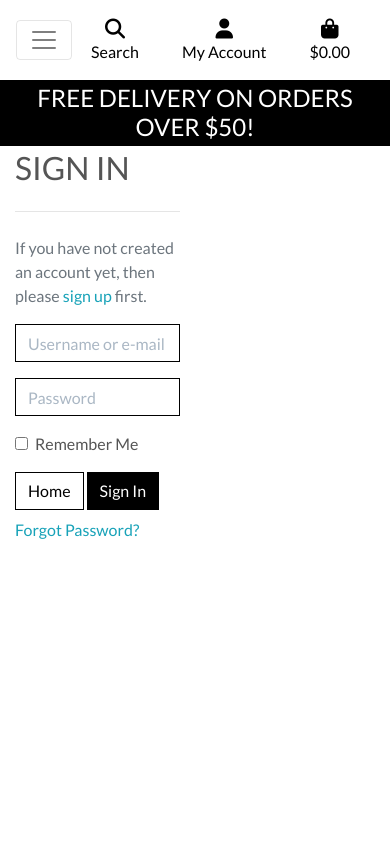
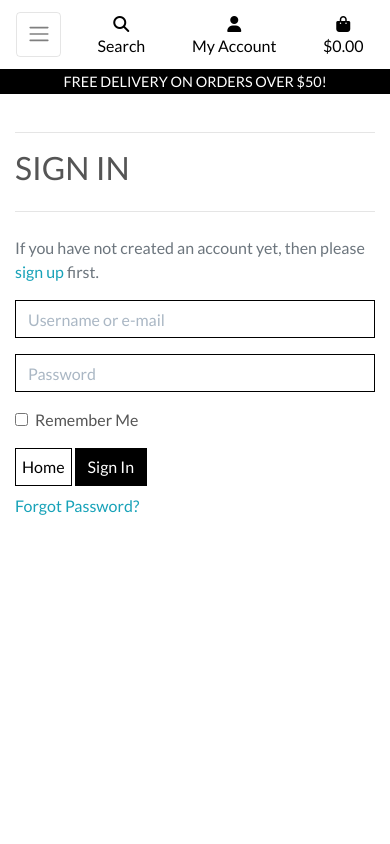
Before and after one commit to Darioc18/boutique_ado_v1, a Django app: a page that uses templates/includes/main-nav.html in a window 390 px wide. Run offline with Django 4.2, Linux system fonts and the light colour scheme; some libraries are stand-ins or nearby versions.

Commit message:
062 base.css and login/reg refactor

```diff
--- a/boutique_ado/settings.py
+++ b/boutique_ado/settings.py
@@ -31,7 +31,7 @@
 DEBUG = True
 
 
-ALLOWED_HOSTS = ['ci-pp5-boutique-ado-6393678e3bac.herokuapp.com', 'localhost']
+ALLOWED_HOSTS = ['ci-pp5-boutique-ado-6393678e3bac.herokuapp.com', 'localhost', '127.0.0.1']
 
 
 # Application definition
--- a/static/css/base.css
+++ b/static/css/base.css
@@ -293,4 +293,41 @@
     body {
         height: calc(100vh - 116px);
     }
+
+    .display-4.logo-font.text-black {
+        font-size: 2rem;
+    }
+
+    .nav-link {
+        padding: 0.15rem;
+    }
+
+    .nav-link i.fa-lg {
+        font-size: 1rem;
+    }
+
+    .navbar-toggler {
+        padding: .6rem .6rem;
+        font-size: 1rem;
+    }
+
+    #delivery-banner h4 {
+        font-size: .9rem;
+    }
+
+    .btn.btn-outline-black.rounded-0,
+    .btn.btn-black.rounded-0 {
+        padding: .375rem .375rem;
+    }
+
+    .btn.btn-outline-black.rounded-0.btn-lg,
+    .btn.btn-black.rounded-0.btn-lg {
+        padding: .375rem .375rem;
+        font-size: .75rem;
+    }
+
+    .increment-qty,
+    .decrement-qty {
+        padding: .25rem .5rem !important;
+    }
 }
--- a/templates/allauth/account/base.html
+++ b/templates/allauth/account/base.html
@@ -4,7 +4,7 @@
     <div class="container header-container">
         <div class="overlay"></div>
         <div class="row">
-            <div class="col-6">
+            <div class="col-12 col-md-6">
                 <div class="allauth-form-inner-content">
                     {% block inner_content %}
                     {% endblock %}
--- a/templates/includes/main-nav.html
+++ b/templates/includes/main-nav.html
@@ -1,5 +1,10 @@
 <div class="collapse navbar-collapse" id="main-nav">
     <ul class="navbar-nav w-auto mx-auto">
+        <li class="nav-item d-block d-md-none">
+            <a class="logo-font font-weight-bold nav-link text-black mr-5" href="{% url 'home' %}" id="home-link">
+                Home
+            </a>
+        </li>
         <li class="nav-item dropdown">
             <a class="logo-font font-weight-bold nav-link text-black mr-5" href="#" id="all-products-link" data-toggle="dropdown" aria-haspopup="true" aria-expanded="false">
                 All Products
--- a/templates/includes/mobile-top-header.html
+++ b/templates/includes/mobile-top-header.html
@@ -32,7 +32,7 @@
             {% if request.user.is_superuser %}
                 <a href="{% url 'add_product' %}" class="dropdown-item">Product Management</a>
             {% endif %}
-            <a href="" class="dropdown-item">My Profile</a>
+            <a href="{% url 'profile' %" class="dropdown-item">My Profile</a>
             <a href="{% url 'account_logout' %}" class="dropdown-item">Logout</a>
         {% else %}
             <a href="{% url 'account_signup' %}" class="dropdown-item">Register</a>
```
